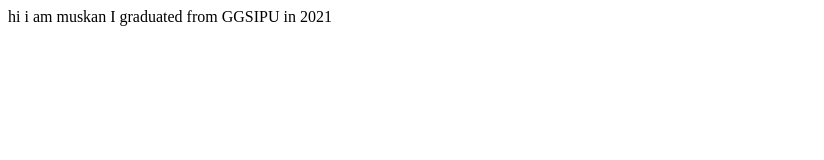
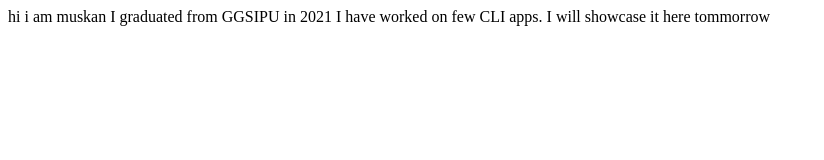
Before and after one commit to muskanbatra-dev/muskanbatra-site, a plain HTML site: page index.html in a window 1280 px wide. Shown: the whole page, without its empty margins (0-824 px from the left). Drawn offline with Linux system fonts and the light colour scheme.

Commit message:
update details of project

```diff
--- a/index.html
+++ b/index.html
@@ -10,5 +10,6 @@
  hi i am muskan
  I graduated from GGSIPU in 2021
 
+ I have worked on few CLI apps. I will showcase it here tommorrow
 </body>
 </html>
```
